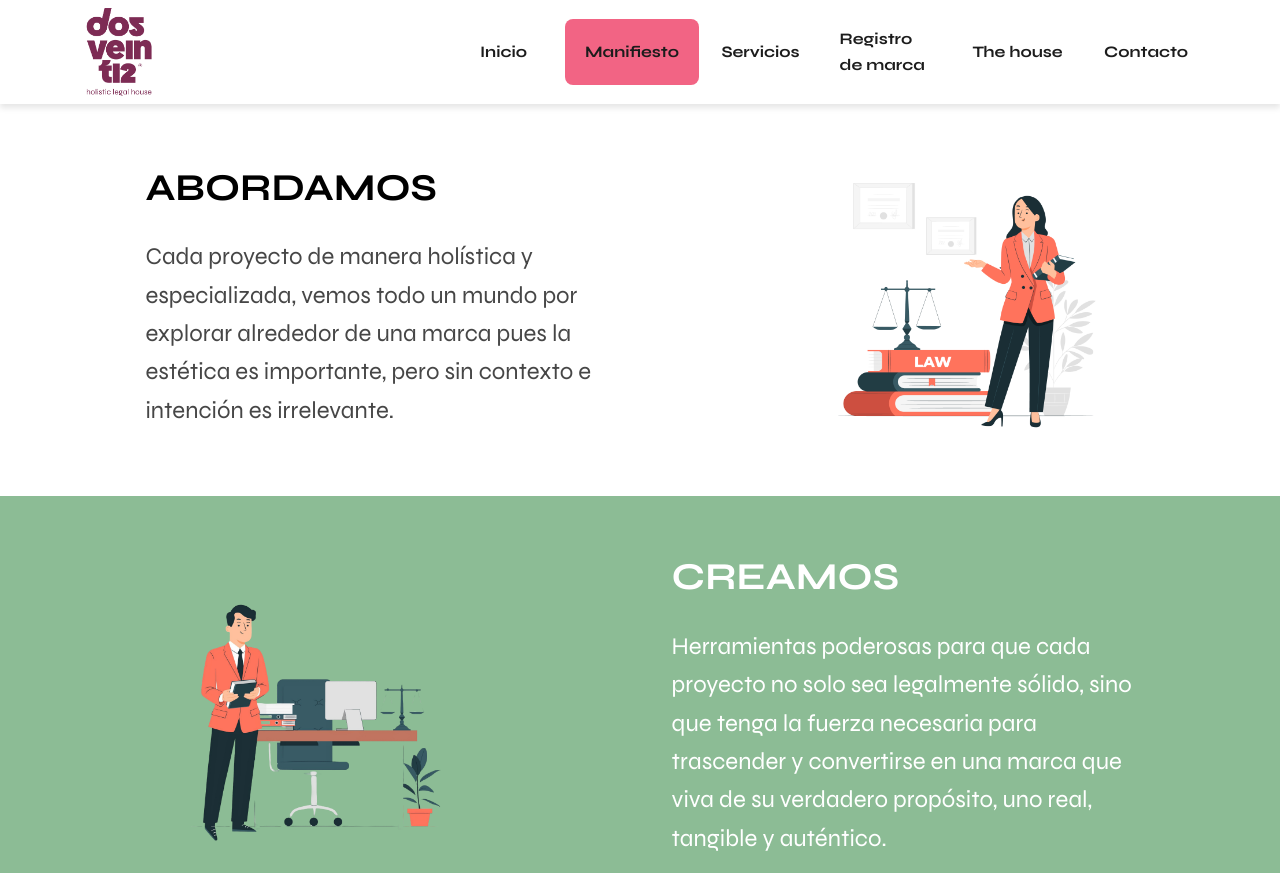
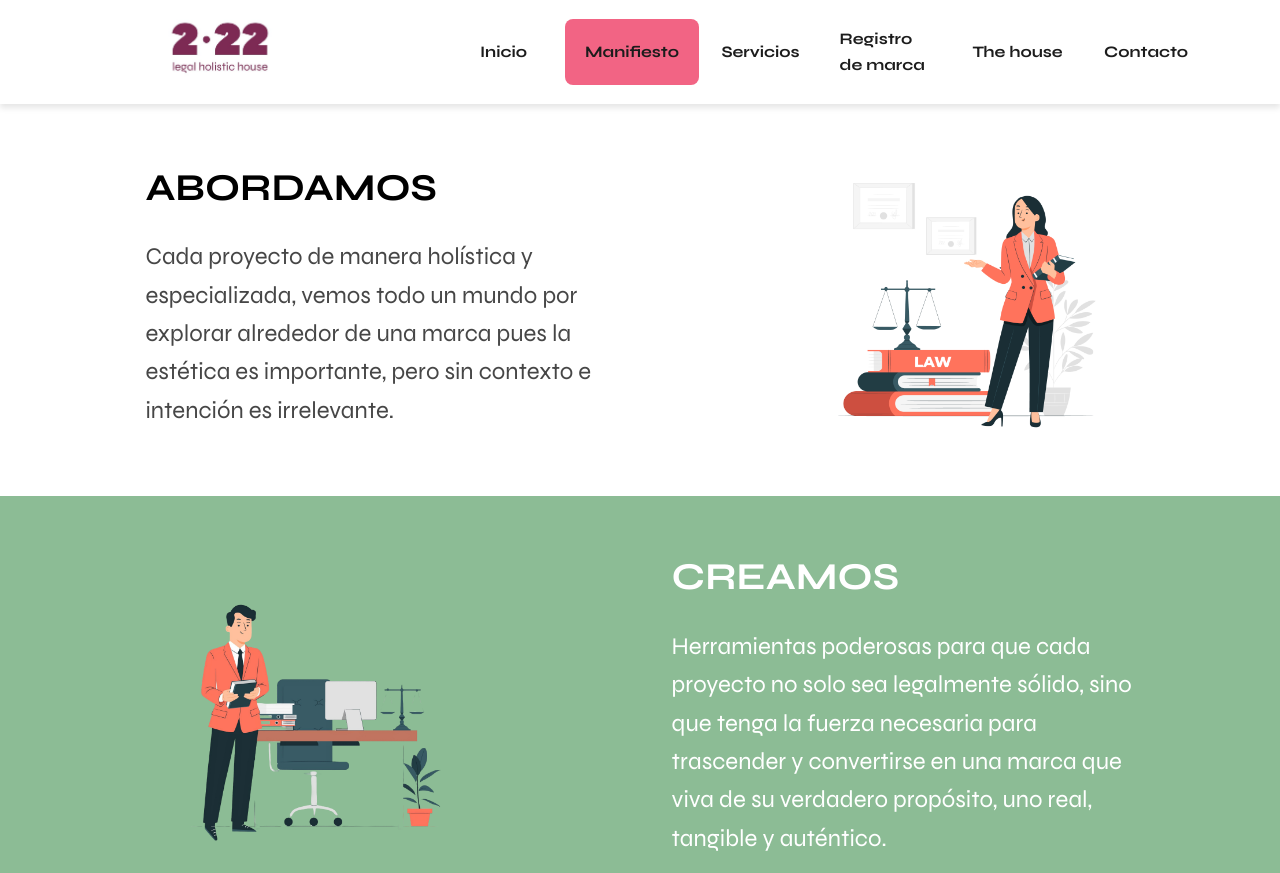
Before and after one commit to DavidJJulio/2.22, a plain HTML site: page views/manifiesto.html in a window 1280 px wide. Shown: the top 873 px of the page. Drawn offline with nearby package versions, Linux system fonts and the light colour scheme.

Commit message:
feat: :lipstick: Changing the logo

```diff
--- a/css/manifiesto.css
+++ b/css/manifiesto.css
@@ -121,9 +121,9 @@ main {
 }
 
 .header_logo img {
-    width: 100px;
+    width: 300px;
     height: 100px;
-    object-fit: contain;
+    object-fit: cover;
 }
 
 .header_nav {
--- a/css/registro_marca.css
+++ b/css/registro_marca.css
@@ -110,9 +110,9 @@ html {
 }
 
 .header_logo img {
-    width: 100px;
+    width: 300px;
     height: 100px;
-    object-fit: contain;
+    object-fit: cover;
 }
 
 .header_nav {
--- a/css/servicios.css
+++ b/css/servicios.css
@@ -101,9 +101,9 @@ main {
 }
 
 .header_logo img {
-    width: 100px;
+    width: 300px;
     height: 100px;
-    object-fit: contain;
+    object-fit: cover;
 }
 
 .header_nav {
--- a/css/styles.css
+++ b/css/styles.css
@@ -105,9 +105,9 @@ main {
 }
 
 .header_logo img {
-    width: 100px;
+    width: 300px;
     height: 100px;
-    object-fit: contain;
+    object-fit: cover;
 }
 
 .header_nav {
--- a/css/the_house.css
+++ b/css/the_house.css
@@ -102,10 +102,11 @@ main {
 }
 
 .header_logo img {
-    width: 100px;
+    width: 300px;
     height: 100px;
-    object-fit: contain;
+    object-fit: cover;
 }
+
 
 .header_nav {
     width: 50%;
--- a/views/manifiesto.html
+++ b/views/manifiesto.html
@@ -12,7 +12,10 @@
 
     <header id="inicio">
         <div class="header_logo">
-            <img src="../storage/img/Screenshot from 2024-11-26 19-02-10.png" alt="">
+            <a href="../index.html">
+                <img src="../storage/img/2.22.jpeg" alt="">
+            </a>
+
         </div>
         <nav class="header_nav">
             <ul>
```
Also changed, not shown: index.html (+3 -1 lines), views/registro_marca.html (+3 -1 lines), views/servicios.html (+3 -1 lines), views/the_house.html (+3 -1 lines), storage/img/2.22.jpeg (added).
